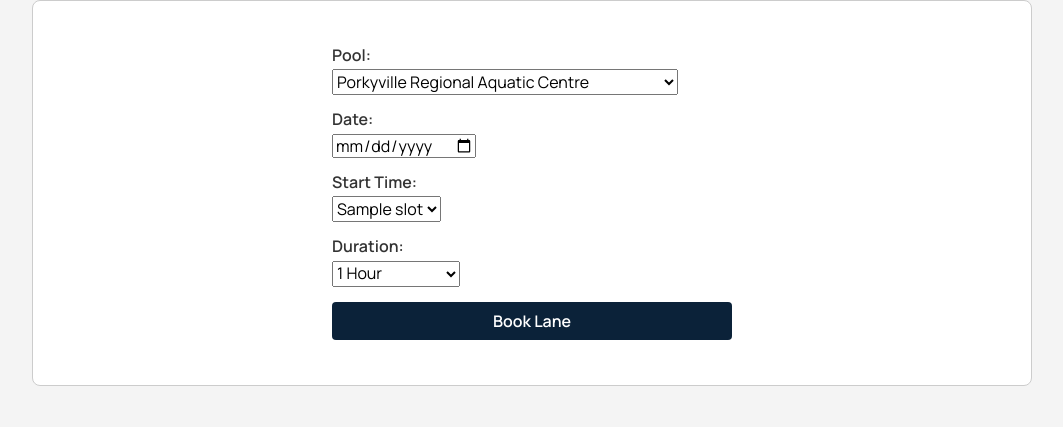
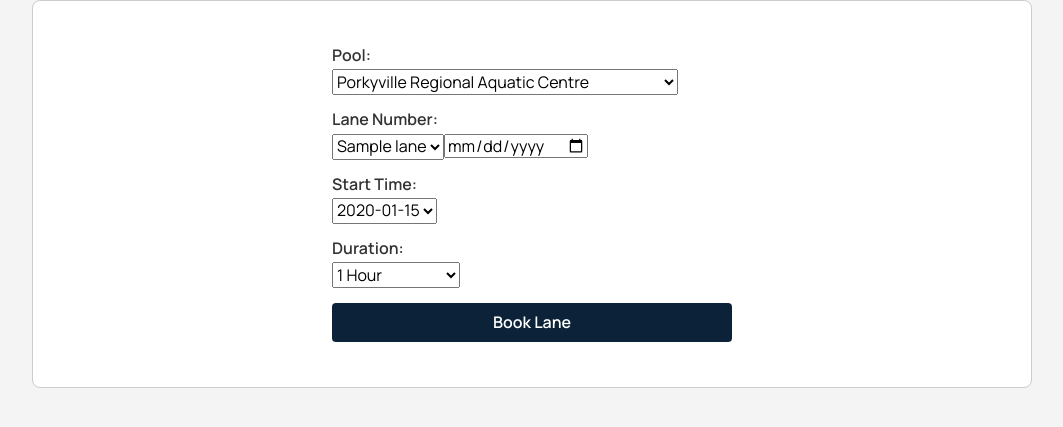
Before and after one commit to YZY16410/13DTSAS91906-91902, a Flask app: template templates/booking.html in a window 1280 px wide. Shown: the part 222-649 px from the top of the page, without its empty margins (108-1171 px from the left). Run offline with Flask 3, Linux system fonts and the light colour scheme; the template is opened without the code that fills it: most values are stand-ins (such as "Sample title", 1, 10 or a date in 2020).

Commit message:
CHanging from home computer to school computer

```diff
--- a/app.py
+++ b/app.py
@@ -64,8 +64,9 @@ def render_booking_page():
 
     available_lanes = [0,1,2,3,4,5,6,7,8,9]
     times_slots = generate_time_slots()
+    print(f"available time slots: {times_slots}")
 
-    return render_template('booking.html', logged_in = is_logged_in(), available_lane = available_lanes, times_slots = times_slots)
+    return render_template('booking.html', logged_in = is_logged_in(), available_lane = available_lanes, time_slots = times_slots)
 
 
 
@@ -83,10 +84,11 @@ def submit_booking():
 
 
     if duration not in (1,1,5,2):
-        return flash("Only 1 to 2 hr bookings")
+        flash("Only 1 to 2 hr bookings")
+        return redirect(url_for("render_booking_page"))
 
     try:
-        booking_date_obj = booking_date.strptime(booking_date, "%Y-%m-%d")
+        booking_date_obj = datetime.strptime(booking_date, "%Y-%m-%d")
         if booking_date_obj < datetime.today:
             flash("Error: Cannot book past dates")
             return redirect(url_for("render_booking_page"))
@@ -96,7 +98,7 @@ def submit_booking():
         return redirect(url_for("render_booking_page"))
 
     start_hr = int(start_time[:2])
-    end_hr = start_time + duration
+    end_hr = start_hr + duration
     end_time = f"{end_hr:02d}:00"
 
     if end_hr > 21:
@@ -122,7 +124,7 @@ def submit_booking():
                     INSERT INTO bookings (user_id, lane_id, booking_date, time_slot)
                     VALUES (?,?,?,?)
                     ''')
-    cur.execute(query_insert)
+    cur.execute(query_insert, (user_id, lane_id, booking_date, time_slot))
     conn.commit()
     cur.close()
     conn.close()
--- a/templates/booking.html
+++ b/templates/booking.html
@@ -18,6 +18,19 @@
     </div>
 
     <div class="form-group">
+        <div class="form-label"> Lane Number: </div>
+        <div class="form-element">
+            <select name = "lane_id" requried>
+                {% for lane in available_lane %}
+                    <option value = "{{ lane }}">{{ lane }}</option
+                {% else %}
+                    <option value = "">No Lanes Available</option>
+                {% endfor %}
+            </select>
+        </div>
+    </div>
+
+    <div class="form-group">
         <div class="form-label"> Date: </div>
         <div class="form-element">
             <input type="date" name="booking_date" required>
@@ -27,9 +40,11 @@
     <div class="form-group">
         <div class="form-label"> Start Time: </div>
         <div class="form-element">
-            <select name="start_time" required>
-                {% for slot in time_slots %}
-                <option value="{{ slot }}">{{ slot }}</option>
+            <select id = "start_time" name="start_time" required>
+                {% for time in time_slots %}
+                    <option value="{{ time }}">{{ time }}</option>
+                {% else %}
+                    <option value = "">No times available</option>
                 {% endfor %}
             </select>
         </div>
```
